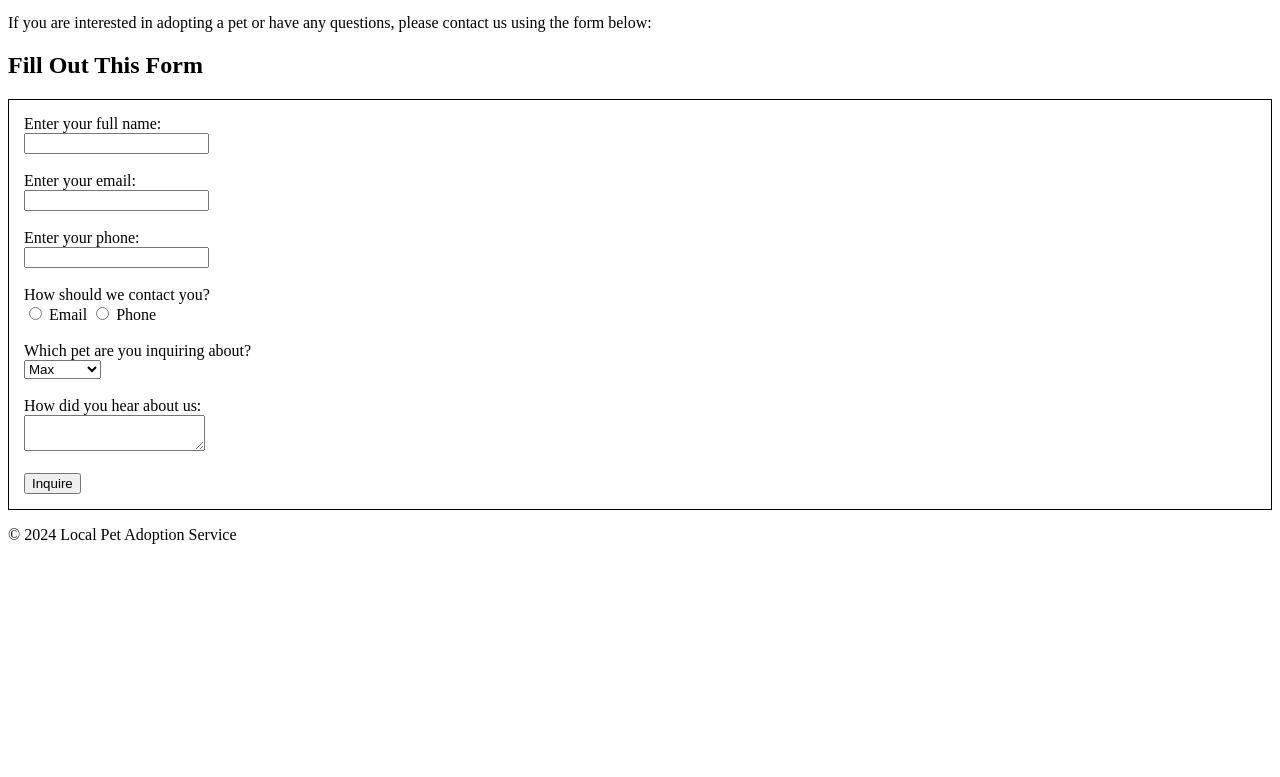
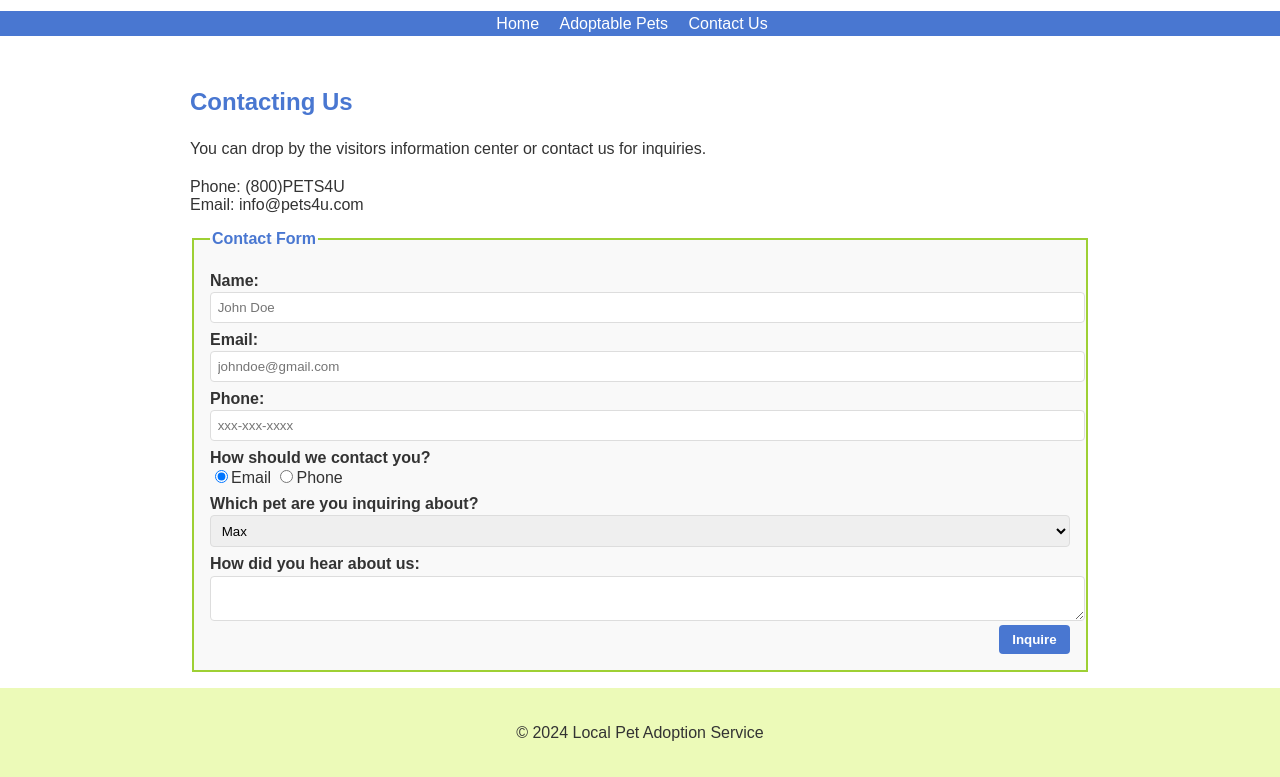
Before and after one commit to akumar228-wu/m1-assignment, a plain HTML site: page contact.html in a window 1280 px wide. Shown: the part 136-913 px from the top of the page. Before the commit the page ends 800 px from the top, so only its background shows below. Drawn offline with Linux system fonts and the light colour scheme.

Commit message:
Week 2 Day 3 Lab

```diff
--- a/contact.html
+++ b/contact.html
@@ -3,11 +3,13 @@
 
 <head>
     <title>Contact Us</title>
+    <link rel="stylesheet" href="style.css">
 </head>
 
 <body>
     <header>
         <h1>Contact Us</h1>
+    </header>
     <nav>
         <ul>
             <li><a href="index.html">Home</a></li>
@@ -15,43 +17,41 @@
             <li><a href="contact.html">Contact Us</a></li>
         </ul>
     </nav>
-    </header>
-
     <main>
-        <!-- Contact section -->
-        <p>If you are interested in adopting a pet or have any questions, please contact us using the form below:</p>
-
-        <h2>Fill Out This Form</h2>
-        <form action="/contact" method="post" style="border: 1px solid #000; padding: 15px;">
-            <label>Enter your full name:</label><br>
-            <input type="text" id="full-name" name="full-name"><br><br>
-
-            <label>Enter your email:</label><br>
-            <input type="email" id="email" name="email"><br><br>
-
-            <label>Enter your phone:</label><br>
-            <input type="tel" id="phone" name="phone"><br><br>
-
-            <label>How should we contact you?</label><br>
-            <input type="radio" id="email-contact" name="contact-preference" value="Email">
-            <label>Email</label>
-            <input type="radio" id="phone-contact" name="contact-preference" value="Phone">
-            <label>Phone</label><br><br>
-
-            <label>Which pet are you inquiring about?</label><br>
+        <section>
+            <h1>Contacting Us</h1>
+            <p>You can drop by the visitors information center or contact us for inquiries.</p>
+            <div class="contactinfo">
+                <span>Phone: (800)PETS4U</span><br>
+                <span>Email: info@pets4u.com</span>
+            </div>
+            <form action="/contact" method="post">
+                <fieldset>
+                    <legend>Contact Form</legend>
+                    <label>Name:</label>
+                    <input type="text" name="name" placeholder="John Doe">
+                    <label>Email:</label>
+                    <input type="email" name="email" placeholder="johndoe@gmail.com">
+                    <label>Phone:</label>
+                    <input type="text" name="phone" placeholder="xxx-xxx-xxxx">
+                    <label>How should we contact you?</label>
+                    <input type="radio" name="contact" value="email" checked>Email
+                    <input type="radio" name="contact" value="phone">Phone
+                    <label>Which pet are you inquiring about?</label>
                     <select id="pet-inquiry" name="pet-inquiry">
                         <option value="Max">Max</option>
                         <option value="Whiskers">Whiskers</option>
                         <option value="Buddy">Buddy</option>
-            </select><br><br>
-
-            <label>How did you hear about us:</label><br>
-            <textarea id="referral" name="referral"></textarea><br><br>
-
+                    </select>
+                    <label>How did you hear about us:</label>
+                    <textarea></textarea>
+                    <div class="button">
                         <input type="submit" value="Inquire">
+                    </div>
+                </fieldset>
             </form>
+        </section>
     </main>
-
     <footer>
         <p>&copy; 2024 Local Pet Adoption Service</p>
     </footer>
--- /dev/null
+++ b/style.css
@@ -0,0 +1,155 @@
+/* General Styles */
+body {
+    font-family: Arial, sans-serif;
+    margin: 0;
+    padding: 0;
+    color: #333;
+}
+
+h1,
+h2,
+h3 {
+    color: #4977d1;
+}
+
+p,
+li {
+    line-height: 1.6;
+}
+
+/* Header */
+header {
+    background-color: #9ed034;
+    color: white;
+    padding: 1em;
+    text-align: center;
+}
+
+header h1 {
+    font-size: 2.5em;
+}
+
+/* Navigation */
+nav ul {
+    list-style-type: none;
+    text-align: center;
+    padding: 0;
+    background-color: #4977d1;
+}
+
+nav ul li {
+    display: inline;
+    margin-right: 1em;
+}
+
+nav ul li a {
+    color: white;
+    text-decoration: none;
+}
+
+nav ul li a:hover {
+    color: #9ed034;
+}
+
+/* Main Section */
+main {
+    padding: 1em;
+    max-width: 900px;
+    margin: 0 auto;
+}
+
+/* Lists */
+ul {
+    list-style: disc;
+    padding-left: 1.5em;
+}
+
+/* Tables */
+table {
+    width: 100%;
+    border-collapse: collapse;
+    margin-top: 1em;
+}
+
+caption {
+    background-color: #852B1B;
+    color: #fff;
+    font-weight: bold;
+    padding: 0.5em;
+}
+
+th,
+td {
+    border: 1px solid #ddd;
+    padding: 0.5em;
+    text-align: center;
+}
+
+thead {
+    background-color: #BDE1FF;
+}
+
+th:first-child,
+td:first-child {
+    background-color: #4977D1;
+    color: #fff;
+    font-weight: bold;
+}
+
+/* Form Styles */
+form {
+    margin-top: 1em;
+}
+
+form fieldset {
+    border: 2px solid #9ed034;
+    padding: 1em;
+    background-color: #f9f9f9;
+}
+
+form legend {
+    font-weight: bold;
+    color: #4977d1;
+}
+
+form label {
+    display: block;
+    margin-top: 0.5em;
+    font-weight: bold;
+}
+
+form input[type="text"],
+form input[type="email"],
+form textarea,
+form select {
+    width: 100%;
+    padding: 0.5em;
+    margin-top: 0.2em;
+    border: 1px solid #ddd;
+    border-radius: 4px;
+}
+
+form .button {
+    text-align: right;
+}
+
+form .button input[type="submit"] {
+    background-color: #4977d1;
+    color: white;
+    padding: 0.5em 1em;
+    font-weight: bold;
+    border: none;
+    border-radius: 4px;
+    cursor: pointer;
+}
+
+form .button input[type="submit"]:hover {
+    background-color: #356bb1;
+}
+
+/* Footer */
+footer {
+    background-color: #ecfab8;
+    text-align: center;
+    padding: 1em 0;
+}
```
Also changed, not shown: adoptable-pets.html (+17 -27 lines), index.html (+8 -15 lines). Lines whose indentation alone changed are shown as unchanged.
